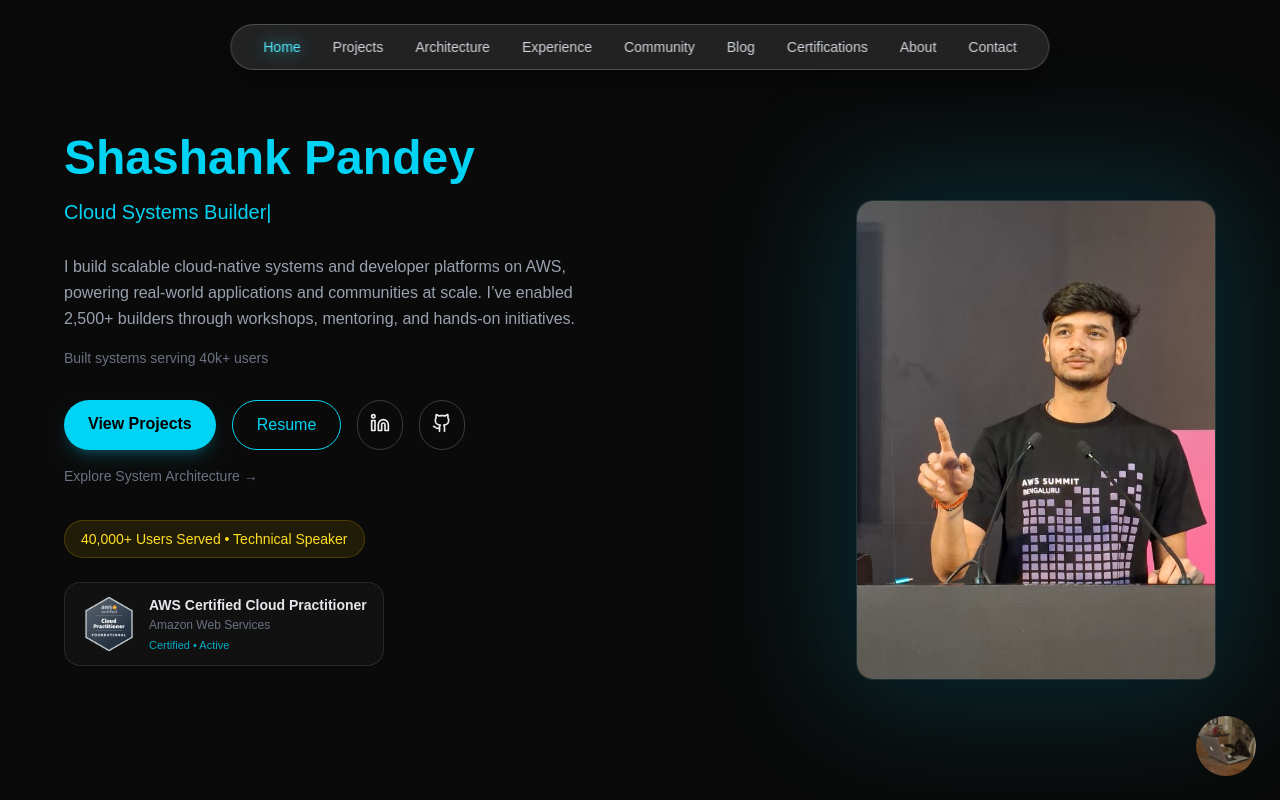
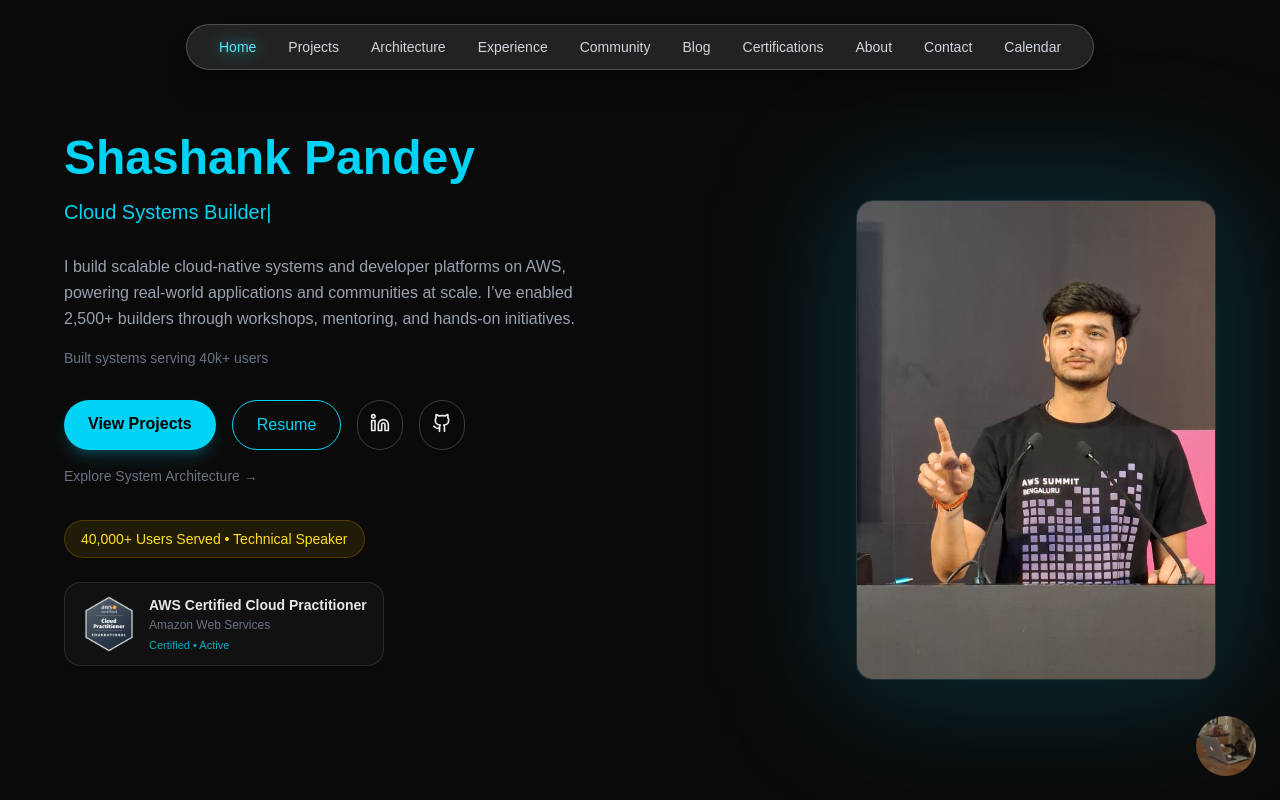
Before and after one commit to shashankpandey04/myportfolio, a Next.js app: page / in a window 1280 px wide. Built offline with nearby package versions, Linux system fonts and the light colour scheme.

Commit message:
Updated NavBar

```diff
--- a/components/navigationBar.tsx
+++ b/components/navigationBar.tsx
@@ -15,6 +15,7 @@ const navItems = [
   { name: "Certifications", href: "/certifications" },
   { name: "About", href: "/about" },
   { name: "Contact", href: "/contact" },
+  { name: "Calendar", href: "/calendar" }
 ];
 
 export default function Navbar() {
```
